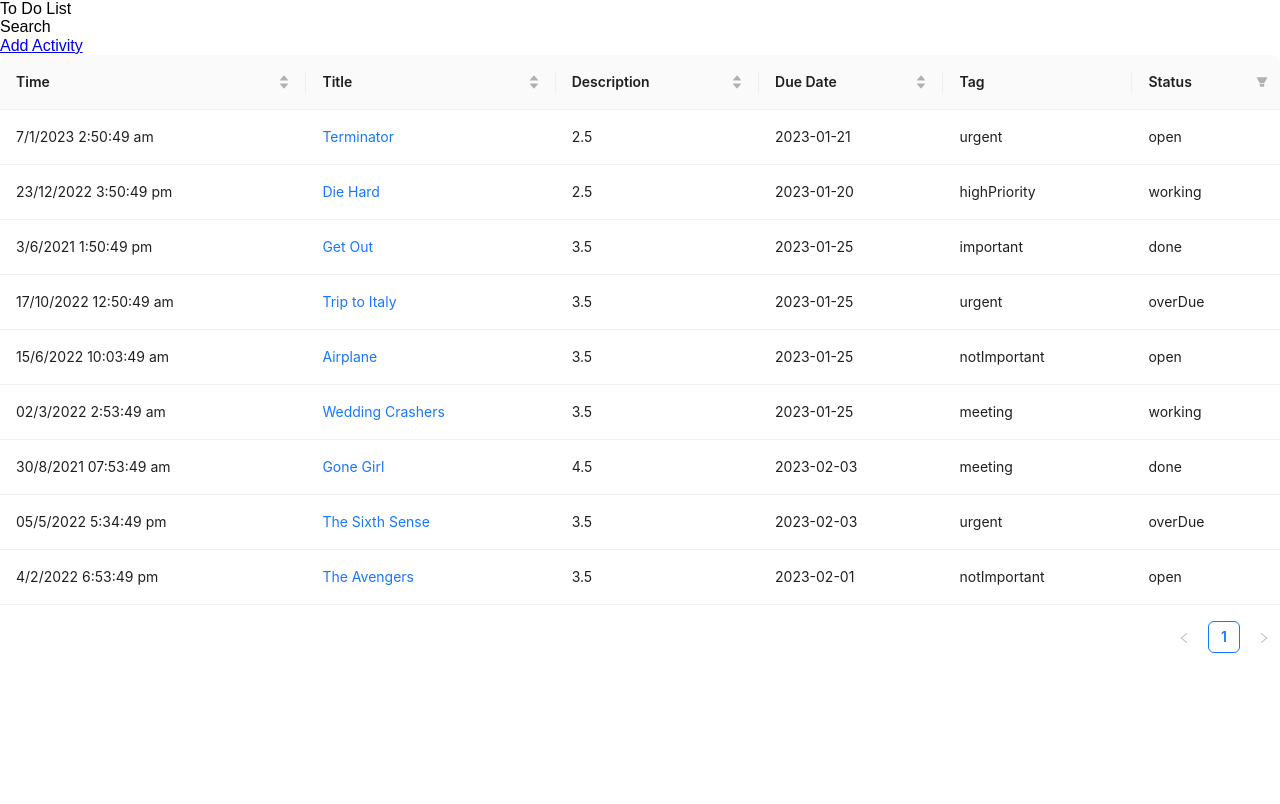
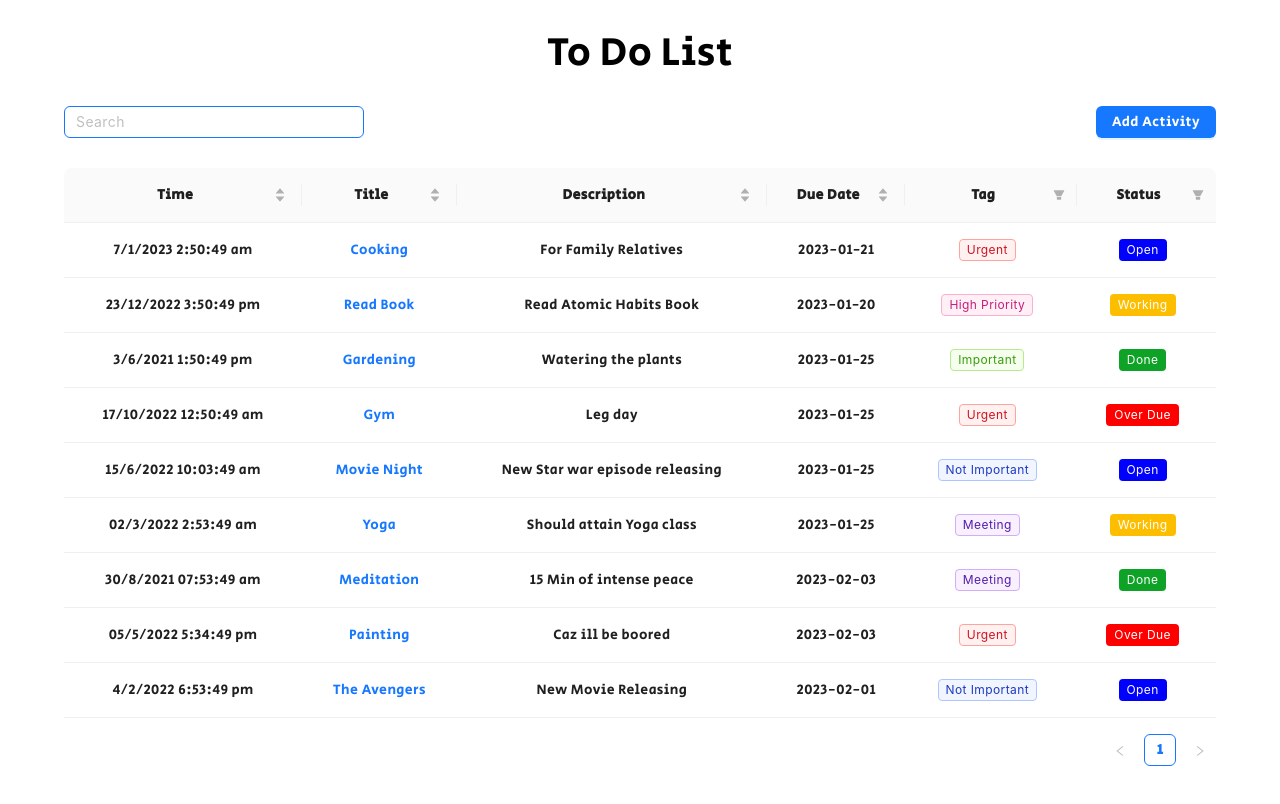
Before and after one commit to Varunvaru524/To-Do-List, a React (Create React App) app: page /table in a window 1280 px wide. Shown: the top 804 px of the page. Built offline with nearby package versions, Linux system fonts and the light colour scheme.

Commit message:
Added Validation for Activity form and CSS

```diff
--- a/src/Assets/BackendService.js
+++ b/src/Assets/BackendService.js
@@ -1,84 +1,84 @@
 const activities = [
   {
     _id: "5b21ca3eeb7f6fbccd471815",
-    title: "Terminator",
+    title: "Cooking",
     timeStamp: '7/1/2023 2:50:49 am',
-    description: 2.5,
+    description: 'For Family Relatives',
     dueDate:'2023-01-21',
-    tags:'urgent',
-    status:'open'
+    tags:'Urgent',
+    status:'Open'
   },
   {
     _id: "5b21ca3eeb7f6fbccd471816",
-    title: "Die Hard",
+    title: "Read Book",
     timeStamp: '23/12/2022 3:50:49 pm',
-    description: 2.5,
+    description: 'Read Atomic Habits Book',
     dueDate:'2023-01-20',
-    tags:'highPriority',
-    status:'working'
+    tags:'High Priority',
+    status:'Working'
   },
   {
     _id: "5b21ca3eeb7f6fbccd471817",
-    title: "Get Out",
+    title: "Gardening",
     timeStamp: '3/6/2021 1:50:49 pm',
-    description: 3.5,
+    description: 'Watering the plants',
     dueDate:'2023-01-25',
-    tags:'important',
-    status:'done'
+    tags:'Important',
+    status:'Done'
   },
   {
     _id: "5b21ca3eeb7f6fbccd471819",
-    title: "Trip to Italy",
+    title: "Gym",
     timeStamp: '17/10/2022 12:50:49 am',
-    description: 3.5,
+    description: "Leg day",
     dueDate:'2023-01-25',
-    tags:'urgent',
-    status:'overDue'
+    tags:'Urgent',
+    status:'Over Due'
   },
   {
     _id: "5b21ca3eeb7f6fbccd47181a",
-    title: "Airplane",
+    title: "Movie Night",
     timeStamp: '15/6/2022 10:03:49 am',
-    description: 3.5,
+    description: 'New Star war episode releasing',
     dueDate:'2023-01-25',
-    tags:'notImportant',
-    status:'open'
+    tags:'Not Important',
+    status:'Open'
   },
   {
     _id: "5b21ca3eeb7f6fbccd47181b",
-    title: "Wedding Crashers",
+    title: "Yoga",
     timeStamp: '02/3/2022 2:53:49 am',
-    description: 3.5,
+    description: 'Should attain Yoga class',
     dueDate:'2023-01-25',
-    tags:'meeting',
-    status:'working'
+    tags:'Meeting',
+    status:'Working'
   },
   {
     _id: "5b21ca3eeb7f6fbccd47181e",
-    title: "Gone Girl",
+    title: "Meditation",
     timeStamp: '30/8/2021 07:53:49 am',
-    description: 4.5,
+    description: '15 Min of intense peace',
     dueDate:'2023-02-03',
-    tags:'meeting',
-    status:'done'
+    tags:'Meeting',
+    status:'Done'
   },
   {
     _id: "5b21ca3eeb7f6fbccd47181f",
-    title: "The Sixth Sense",
+    title: "Painting",
     timeStamp: '05/5/2022 5:34:49 pm',
-    description: 3.5,
+    description: 'Caz ill be boored',
     dueDate:'2023-02-03',
-    tags:'urgent',
-    status:'overDue'
+    tags:'Urgent',
+    status:'Over Due'
   },
   {
     _id: "5b21ca3eeb7f6fbccd471821",
     title: "The Avengers",
     timeStamp: '4/2/2022 6:53:49 pm',
-    description: 3.5,
+    description: 'New Movie Releasing',
     dueDate:'2023-02-01',
-    tags:'notImportant',
-    status:'open'
+    tags:'Not Important',
+    status:'Open'
   }
 ];
 
@@ -91,7 +91,7 @@ export function getActivity(id) {
 }
 
 export function saveActivity(activity) {
-  let activityInDb = activity.find(m => m._id === activity._id) || {};
+  let activityInDb = activities.find(m => m._id == activity._id) || {};
   activityInDb.title = activity.title;
   activityInDb.timeStamp = activity.time;
   activityInDb.description = activity.description;
@@ -100,7 +100,7 @@ export function saveActivity(activity) {
   activityInDb.status = activity.status
 
   if (!activityInDb._id) {
-    activityInDb._id = Date.now();
+    activityInDb._id = Date.now().toString();
     activities.push(activityInDb);
   }
 
--- /dev/null
+++ b/src/Components/Activity/ActivityClass.css
@@ -0,0 +1,50 @@
+@import url(../../index.css);
+
+.activitiesForm{
+    width: 80%;
+    margin: auto;
+    display: flex;
+    flex-direction: column;
+    align-items: center;
+}
+
+.timeStampContainer>p{
+    width: 350px;
+}
+
+.activitiesForm input,.activitiesForm select{
+    width: 350px;
+    height: 30px;
+    border: 1px solid var(--blue);
+    border-radius: 5px;
+}
+.activitiesForm input{
+    padding-left: 5px;
+}
+
+.titleContainer>p,.descriptionContainer>p,.timeStampContainer>p,.dueDateContainer>p,.TagContainer>p,.statusContainer>p{
+    margin: 20px 0px 4px 0px;
+}
+
+.errorFound{
+    width: 350px;
+    padding: 3px;
+    color: white;
+    background-color: var(--red);
+    border-radius: 5px;
+    text-align: center;
+}
+
+.activityFormButtons{
+    width: 350px;
+    margin-top: 20px;
+    display: flex;
+    justify-content: space-between;
+}
+.delete{
+    background-color: var(--red);
+    color: white;
+    border: 1px solid;
+    border-radius: 8px;
+    width: 80px;
+}
--- a/src/Components/Activity/ActivityClass.jsx
+++ b/src/Components/Activity/ActivityClass.jsx
@@ -1,10 +1,12 @@
 import React, { Component } from 'react';
-import { getActivity } from '../../Assets/BackendService';
+import {Button} from 'antd'
+import { getActivity,saveActivity,deleteActivity } from '../../Assets/BackendService';
+import './ActivityClass.css'
 
 class ActivityClass extends Component {
     state = {
-        userInput:{time:'',title:'',description:'',dueDate:'',tag:'',status:'',_id:''},
-        errors:{}
+        userInput:{time:'',title:'',description:'',dueDate:'',tag:'',status:'open',_id:''},
+        errors:{title:null, description:null}
     }
 
     componentDidMount(){
@@ -17,6 +19,7 @@ class ActivityClass extends Component {
             this.setState({userInput:newUserInput})
         }
         else {
+            // calling backend get api
             let data = getActivity(this.props.params.id)
             let updatedUserInput = {
                 time: data.timeStamp,
@@ -53,66 +56,98 @@ class ActivityClass extends Component {
     }
 
     handleDetele(){
-
+        //calling backend delete api
+        deleteActivity(this.props.params.id)
+        this.props.navigate(-1)
     }
 
     handleValidation(){
+        let {title,description} = this.state.userInput
 
+        if (title.length<=0) {
+            let updatedErrors = {}
+            updatedErrors.title = 'Title cannot be empty'
+            this.setState({errors:updatedErrors})
+        }
+        else if (title.length>=100) {
+            let updatedErrors = {}
+            updatedErrors.title = 'Title should not be more then 100 charectors'
+            this.setState({errors:updatedErrors})
+        }
+        else if (description.length<=0) {
+            let updatedErrors = {}
+            updatedErrors.description = 'Description cannot not be empty'
+            this.setState({errors:updatedErrors})
+        }
+        else if (description.length>=1000) {
+            let updatedErrors = {}
+            updatedErrors.description = 'Description should not be more then 1000 charectors'
+            this.setState({errors:updatedErrors})
+        }
+        else {
+            return true
+        }
     }
 
-    handleSubmit(event){
-        event.preventDefault()
+    handleSubmit(){
+        if (this.handleValidation()) {
+            //Calling backend api
+            saveActivity(this.state.userInput)
+            this.props.navigate(-1)
+        }
     }
 
     render() {
-        let {params} = this.props
         let {description,dueDate,status,tag,time,title} = this.state.userInput
+
         return (
             <React.Fragment>
+                <form onSubmit={(e)=>e.preventDefault()}>
+                <div className="activitiesForm">
                 <h1>Activity</h1>
-                <form onSubmit={(e)=>this.handleSubmit(e)}>
                     <div className="timeStampContainer">
                         <p className='timeStamp'>The Time</p>
-                        <p className='time'>{time}</p>
+                        <div className='time'>{time}</div>
                     </div>
                     <div className='titleContainer'>
                         <p className='title'>Title</p>
                         <input type="text" onChange={(e)=>this.handleChange(e)} value={title} name='title' placeholder='Enter Title' />
-                        <p className='errors'>errors</p>
+                        <div className='errorFound'>{this.state.errors.title}</div>
                     </div>
                     <div className='descriptionContainer'>
                         <p className='description'>Description</p>
                         <input type="text" onChange={(e)=>this.handleChange(e)} value={description} name='description' placeholder='Enter Description' />
-                        <p className='errors'>errors</p>
+                        <div className='errorFound'>{this.state.errors.description}</div>
                     </div>
                     <div className='dueDateContainer'>
                         <p className='dueDate'>Due Date</p>
                         <input min={this.disablePreviousDate()}  type="date" onChange={(e)=>this.handleChange(e)} value={dueDate} name="dueDate" />
-                        <p className='errors'>errors</p>
                     </div>
                     <div className='TagContainer'>
                         <p className='tag'>Tag</p>
                         <select name='tag' onChange={(e)=>this.handleChange(e)} value={tag}>
-                            <option value="important">Important</option>
-                            <option value="urgent">Urgent</option>
-                            <option value="notImportant">Not Important</option>
-                            <option value="highPriority">High Priority</option>
-                            <option value="meeting">Meeting</option>
+                            <option value="">Select Tag</option>
+                            <option value="Important">Important</option>
+                            <option value="Urgent">Urgent</option>
+                            <option value="Not Important">Not Important</option>
+                            <option value="High Priority">High Priority</option>
+                            <option value="Meeting">Meeting</option>
                         </select>
-                        <p className='errors'>errors</p>
                     </div>
                     <div className='statusContainer'>
                         <p className='status'>Status</p>
                         <select name='status' onChange={(e)=>this.handleChange(e)} value={status}>
-                            <option value="open">Open</option>
-                            <option value="working">Working</option>
-                            <option value="done">Done</option>
-                            <option value="overDue">Over Due</option>
+                            <option value="Open">Open</option>
+                            <option value="Working">Working</option>
+                            <option value="Done">Done</option>
+                            <option value="Over Due">Over Due</option>
                         </select>
-                        <p className='errors'>errors</p>
                     </div>
-                    <button>Submit</button>
-                    <button>Delete</button>
+                    <div className="activityFormButtons">
+                        <Button type='primary' onClick={()=>this.handleSubmit()}>Submit</Button>
+                        <button className='delete' disabled={this.props.params.id == "new"?true:false} onClick={()=>this.handleDetele()}>Delete</button>
+                    </div>
+                </div>
                 </form>
             </React.Fragment>
         );
--- a/src/Components/Activity/ActivitySfc.jsx
+++ b/src/Components/Activity/ActivitySfc.jsx
@@ -1,10 +1,10 @@
 import React,{Component} from 'react';
-import {useParams} from 'react-router-dom'
+import {useParams,useNavigate} from 'react-router-dom'
 import ActivityClass from './ActivityClass';
 
 const ActivitySfc = (props) => {
     return (
-        <ActivityClass params={useParams()}/>
+        <ActivityClass params={useParams()} navigate={useNavigate()}/>
      );
 }
 
--- /dev/null
+++ b/src/Components/TableComponent/Table.css
@@ -0,0 +1,34 @@
+@import url(../../index.css);
+
+/* header */
+header{
+    font-size: 40px;
+    text-align: center;
+    margin: 30px;
+}
+
+
+/* Tool Bar */
+.toolBar{
+    display: flex;
+    flex-wrap: wrap;
+    justify-content: space-between;
+    padding-bottom: 30px;
+}
+.toolBar a{
+    color: white;
+}
+.toolBar input{
+    width: 300px;
+    border-color: var(--blue)
+}
+
+
+/* Table */
+.tableContainer,.toolBar{
+    width: 90%;
+    margin: auto;
+}
+tr,th span {
+    text-align: center;
+}
--- a/src/Components/TableComponent/Table.jsx
+++ b/src/Components/TableComponent/Table.jsx
@@ -1,7 +1,8 @@
 import React, { Component } from 'react';
-import {Table} from 'antd'
+import {Table, Button,Input,Tag} from 'antd'
 import {Link} from 'react-router-dom'
 import { getActivities } from "../../Assets/BackendService";
+import './Table.css'
 
 // let date = new Date()
 
@@ -60,20 +61,30 @@ class TheTable extends Component {
             {
                 title:'Tag',
                 dataIndex:'tags',
-                key:'5'
+                key:'5',
+                filters:[
+                    {text:'Important',value:'Important'},
+                    {text:'Not Important',value:'Not Important'},
+                    {text:'Meeting',value:'Meeting'},
+                    {text:'Urgent',value:'Urgent'},
+                    {text:'High Priority',value:'High Priority'}
+                ],
+                onFilter:(value,record)=>{
+                    return record.tags.props.children === value
+                }
             },
             {
                 title:'Status',
                 dataIndex:'status',
                 key:'6',
                 filters:[
-                    {text:'Open',value:'open'},
-                    {text:'Working',value:'working'},
-                    {text:'Done',value:'done'},
-                    {text:'Over Due',value:'overDue'},
+                    {text:'Open',value:'Open'},
+                    {text:'Working',value:'Working'},
+                    {text:'Done',value:'Done'},
+                    {text:'Over Due',value:'Over Due'},
                 ],
                 onFilter:(value,record)=>{
-                    return record.status === value
+                    return record.status.props.children === value
                 }
             }
         ],
@@ -84,36 +95,48 @@ class TheTable extends Component {
         // Calling Backend Services
         let backendData = getActivities()
         let updatedTableData = backendData.map(data=>{
+
+            let tagColor = null
+            if (data.tags == "Urgent") tagColor = 'red'
+            if (data.tags == "High Priority") tagColor = 'magenta'
+            if (data.tags == "Important") tagColor = 'green'
+            if (data.tags == "Not Important") tagColor = 'geekblue'
+            if (data.tags == "Meeting") tagColor = 'purple'
+
+            let statusColor = null
+            if (data.status == "Open") statusColor = '#0000FF'
+            if (data.status == "Working") statusColor = '#fdbe00'
+            if (data.status == "Done") statusColor = '#0ea227'
+            if (data.status == "Over Due") statusColor = '#FF0000'
+
             return {
                 time:data.timeStamp,
                 title:<Link to={'/table'+'/'+data._id}>{data.title}</Link>,
-                status:data.status,
+                status:<Tag color={statusColor}>{data.status}</Tag>,
                 description:data.description,
                 dueDate:data.dueDate,
-                tags:data.tags,
+                tags:<Tag color={tagColor}>{data.tags}</Tag>,
                 key:data._id
             }
         })
         this.setState({tableData:updatedTableData})
     }
 
-
-
-
     render() {
         let {tableColumn,tableData} = this.state
         return (
             <React.Fragment>
-                <div>To Do List</div>
-                <div>Search</div>
-                <Link to='/table/new'>Add Activity</Link>
-                <Table dataSource={tableData} columns={tableColumn}/>
+                <header>To Do List</header>
+                <div className="toolBar">
+                    <Input placeholder='Search'/>
+                    <Button type='primary'><Link to='/table/new'>Add Activity</Link></Button>
+                </div>
+                <div className="tableContainer">
+                    <Table dataSource={tableData} columns={tableColumn}/>
+                </div>
             </React.Fragment>
         );
     }
 }
 
 export default TheTable;
-
-
-// console.log(date.getDate().toString()+'/'+date.getMonth()+'/'+date.getFullYear()+' '+date.toLocaleTimeString());
--- a/src/index.css
+++ b/src/index.css
@@ -1,5 +1,15 @@
+@import url('https://fonts.googleapis.com/css2?family=Secular+One&display=swap');
+
 *{
     margin: 0;
     padding: 0;
     box-sizing: border-box;
+    font-family: 'Secular One', sans-serif;
+    letter-spacing: 0.4px;
+    /* background-color: #23870738; */
 }
+
+:root{
+    --blue:#1677FF;
+    --red:#ce0909;
+}
```
